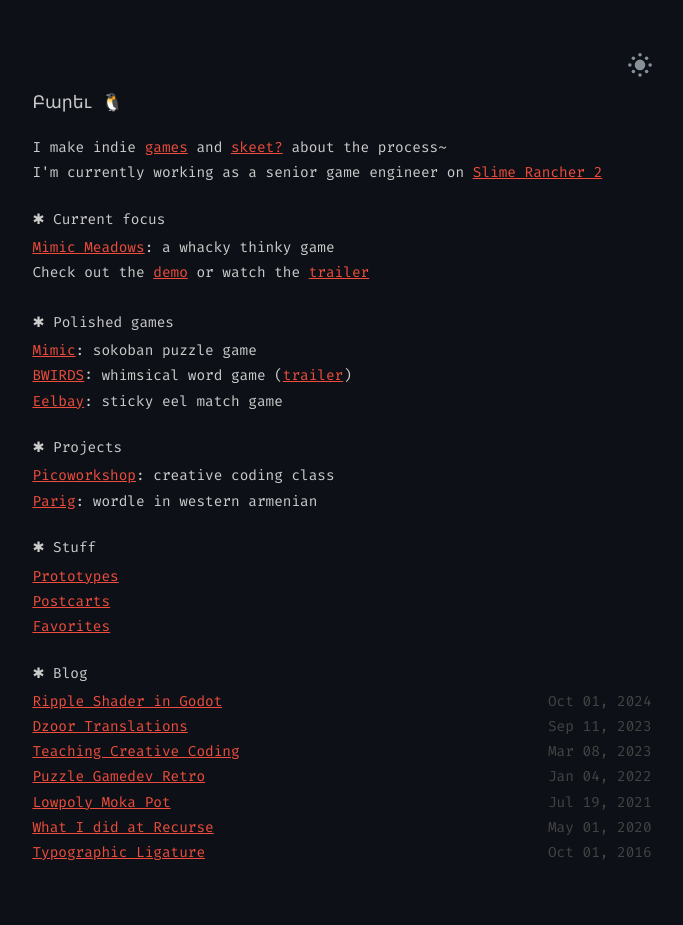
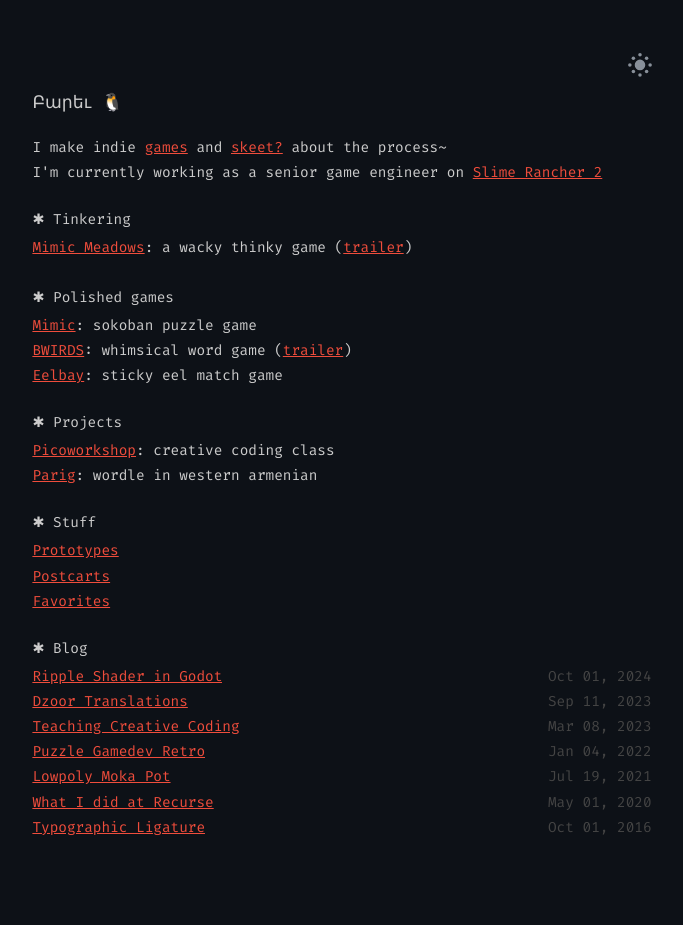
Before and after one commit to sourencho/sourencho.github.io, a Jekyll site: the page built from index.html, in a window 1280 px wide. Shown: the whole page, without its empty margins (298-981 px from the left). Built offline with Jekyll 4.4.1, drawn with Linux system fonts in a browser that asks for light colours; after the commit the page ends 900 px from its top, so only the background shows below that.

Commit message:
Update homepage

```diff
--- a/index.html
+++ b/index.html
@@ -18,10 +18,8 @@
 </section>
 
 <subsection>
-    <p>✱ Current focus</p>
-    <a href="https://store.steampowered.com/app/4136640/Mimic_Meadows/"> Mimic Meadows</a>: a whacky thinky game
-    <br>
-    Check out the <a href="https://store.steampowered.com/app/4592790/Mimic_Meadows_Demo/">demo</a> or watch the <a href="https://www.youtube.com/watch?v=dPWDwrheSII">trailer</a>
+    <p>✱ Tinkering</p>
+    <a href="https://store.steampowered.com/app/4136640/Mimic_Meadows/"> Mimic Meadows</a>: a wacky thinky game (<a href="https://www.youtube.com/watch?v=dPWDwrheSII">trailer</a>)
     </p>
 </subsection>
 
```
